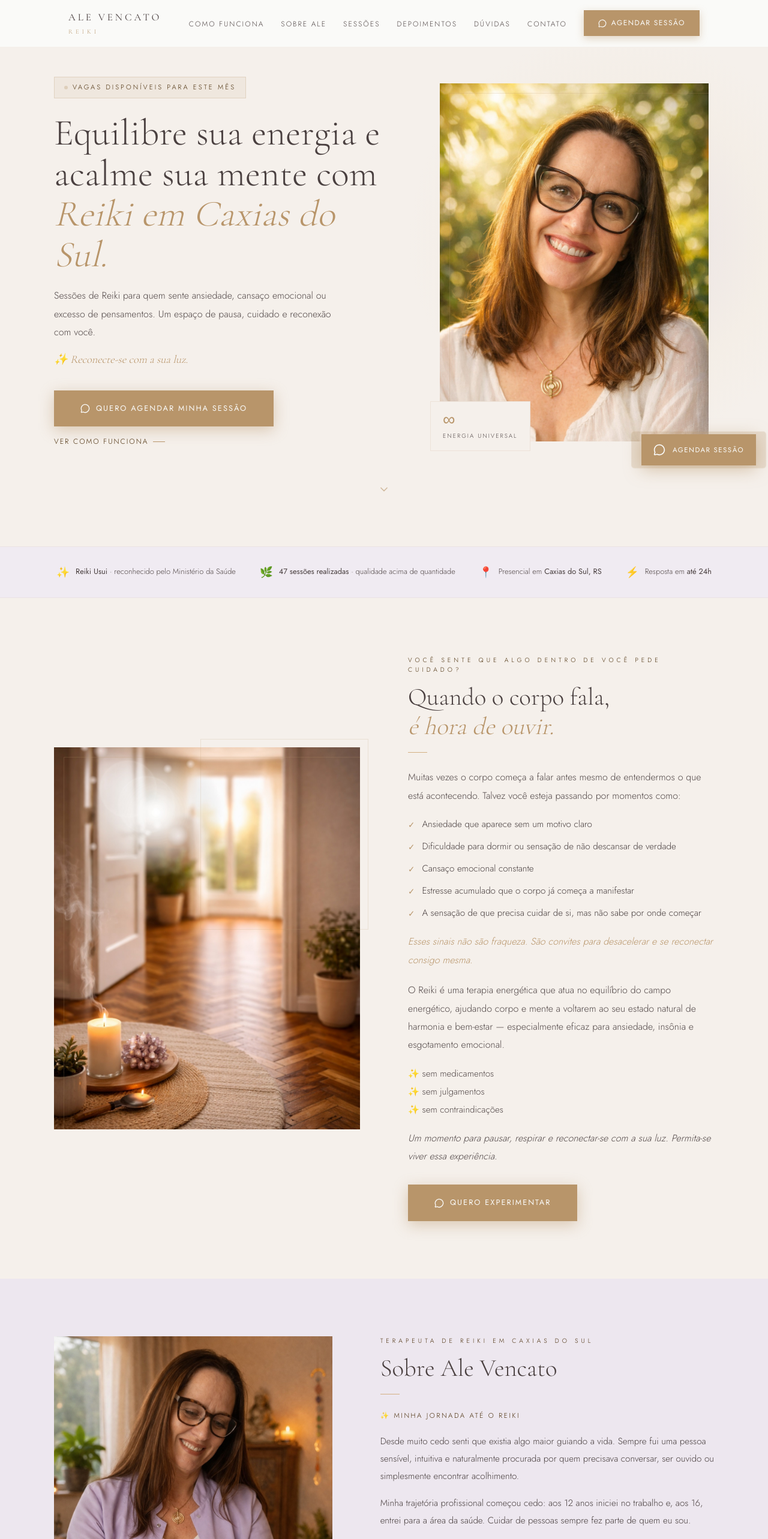
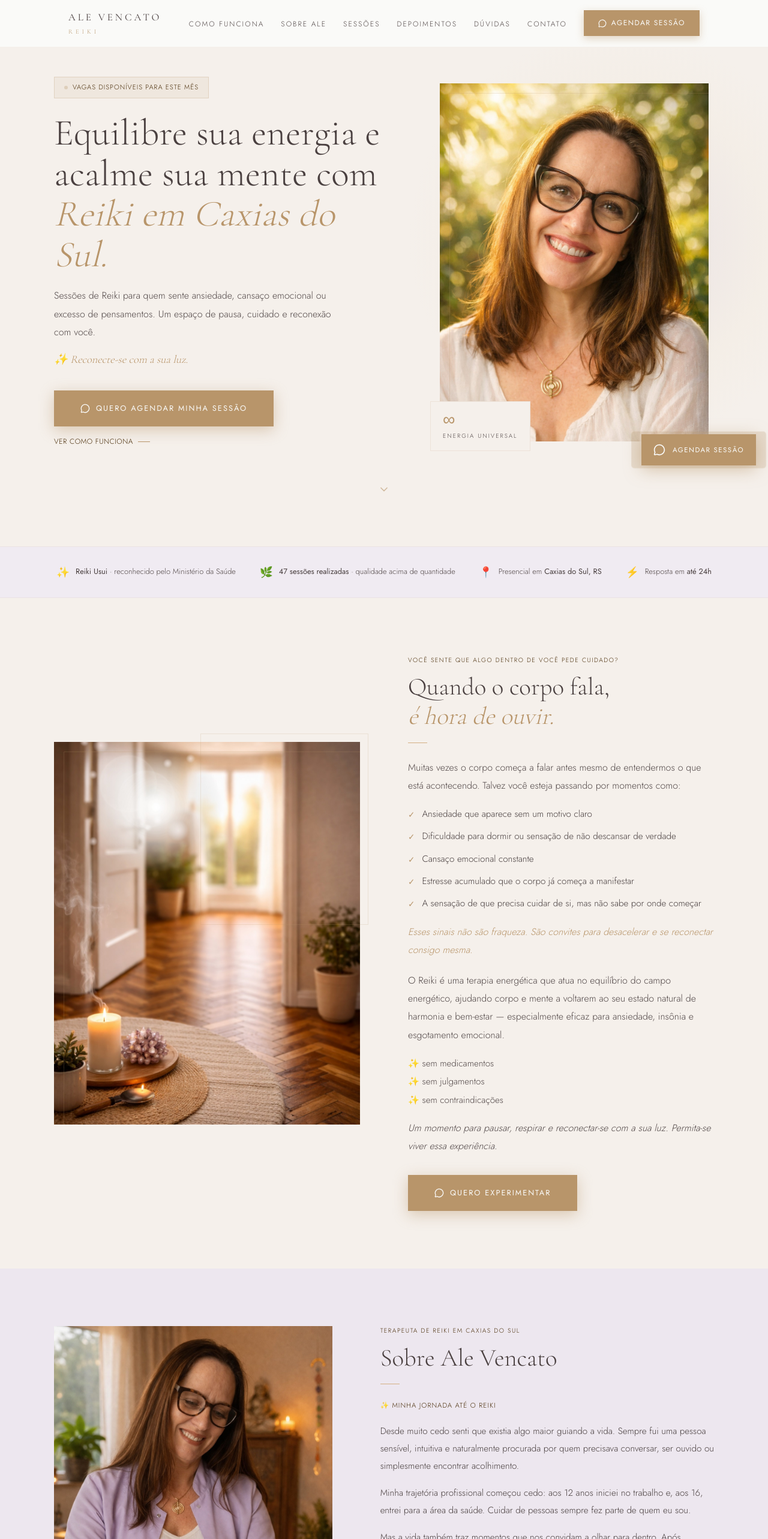
Before and after one commit to susiguerra1-pixel/alevencatoreiki, a Next.js app: page / in a window 1280 px wide. Shown: the top 2566 px of the page at 60% size. Built offline with nearby package versions, Linux system fonts and the light colour scheme.

Commit message:
fix: reduz espaçamento entre letras dos subtítulos uppercase
Co-Authored-By: Claude Sonnet 4.6 <noreply@anthropic.com>

```diff
--- a/src/components/ComoFunciona.tsx
+++ b/src/components/ComoFunciona.tsx
@@ -38,7 +38,7 @@ export default function ComoFunciona() {
         {/* Conteúdo */}
         <AnimatedSection delay={0.15}>
           <div>
-            <p className="text-[0.65rem] tracking-[5px] uppercase text-[#4A2E0A] mb-3 font-light">
+            <p className="text-[0.65rem] tracking-[1.5px] uppercase text-[#4A2E0A] mb-3 font-light">
               Você sente que algo dentro de você pede cuidado?
             </p>
             <h2 className="font-cormorant text-[clamp(2rem,3.2vw,3rem)] font-light text-[#4A4040] leading-[1.2] mb-0">
--- a/src/components/Contato.tsx
+++ b/src/components/Contato.tsx
@@ -98,7 +98,7 @@ export default function Contato() {
         {/* Header */}
         <AnimatedSection>
           <div className="mb-14">
-            <p className="text-[0.65rem] tracking-[5px] uppercase text-[#4A2E0A] mb-3 font-light">
+            <p className="text-[0.65rem] tracking-[1.5px] uppercase text-[#4A2E0A] mb-3 font-light">
               Fale comigo
             </p>
             <h2 className="font-cormorant text-[clamp(2rem,3.2vw,3rem)] font-light text-[#4A4040] leading-[1.2]">
@@ -127,7 +127,7 @@ export default function Contato() {
                     {item.icon}
                   </div>
                   <div>
-                    <h4 className="text-[0.62rem] tracking-[3px] uppercase text-[#4A2E0A] mb-1.5 font-light">
+                    <h4 className="text-[0.62rem] tracking-[1px] uppercase text-[#4A2E0A] mb-1.5 font-light">
                       {item.label}
                     </h4>
                     {item.content}
--- a/src/components/FAQ.tsx
+++ b/src/components/FAQ.tsx
@@ -45,7 +45,7 @@ export default function FAQ() {
         {/* Header */}
         <AnimatedSection>
           <div className="text-center mb-14">
-            <p className="text-[0.65rem] tracking-[5px] uppercase text-[#4A2E0A] mb-3 font-light">
+            <p className="text-[0.65rem] tracking-[1.5px] uppercase text-[#4A2E0A] mb-3 font-light">
               Dúvidas frequentes
             </p>
             <h2 className="font-cormorant text-[clamp(2rem,3.2vw,3rem)] font-light text-[#4A4040] leading-[1.2]">
--- a/src/components/FinalCTA.tsx
+++ b/src/components/FinalCTA.tsx
@@ -12,11 +12,11 @@ export default function FinalCTA() {
       <AnimatedSection>
         <div className="relative z-10 max-w-[620px] mx-auto">
           {/* Escassez */}
-          <div className="inline-block bg-[rgba(184,149,106,0.2)] border border-[rgba(184,149,106,0.3)] px-5 py-1.5 text-[0.68rem] tracking-[3px] uppercase text-[#4A2E0A] mb-6 font-light">
+          <div className="inline-block bg-[rgba(184,149,106,0.2)] border border-[rgba(184,149,106,0.3)] px-5 py-1.5 text-[0.68rem] tracking-[1px] uppercase text-[#4A2E0A] mb-6 font-light">
             🌿 Vagas limitadas por mês
           </div>
 
-          <p className="text-[0.65rem] tracking-[5px] uppercase text-[#4A2E0A] mb-3 font-light">
+          <p className="text-[0.65rem] tracking-[1.5px] uppercase text-[#4A2E0A] mb-3 font-light">
             Não deixe para depois
           </p>
 
--- a/src/components/Hero.tsx
+++ b/src/components/Hero.tsx
@@ -25,7 +25,7 @@ export default function Hero() {
               {/* Badge */}
               <div className="inline-flex items-center gap-2 bg-[rgba(184,149,106,0.1)] border border-[rgba(184,149,106,0.25)] px-4 py-2 mb-4 md:mb-6">
                 <span className="inline-block w-1.5 h-1.5 rounded-full bg-[#B8956A] animate-pulse-gold" />
-                <span className="text-[0.7rem] tracking-[3px] uppercase text-[#4A2E0A] font-light">
+                <span className="text-[0.7rem] tracking-[1px] uppercase text-[#4A2E0A] font-light">
                   Vagas disponíveis para este mês
                 </span>
               </div>
@@ -58,7 +58,7 @@ export default function Hero() {
                 </a>
                 <a
                   href="#sobre"
-                  className="btn-secondary-line text-[0.75rem] tracking-[2px] uppercase text-[#4A2E0A] font-light hover:opacity-80 transition-opacity duration-300 flex items-center"
+                  className="btn-secondary-line text-[0.75rem] tracking-[0.5px] uppercase text-[#4A2E0A] font-light hover:opacity-80 transition-opacity duration-300 flex items-center"
                 >
                   Ver como funciona
                 </a>
--- a/src/components/OqueEReiki.tsx
+++ b/src/components/OqueEReiki.tsx
@@ -5,7 +5,7 @@ export default function OqueEReiki() {
     <section id="oque" className="bg-[#F3EEF5] py-24 px-[6%]">
       <div className="max-w-[900px] mx-auto text-center">
         <AnimatedSection>
-          <p className="text-[0.65rem] tracking-[5px] uppercase text-[#4A2E0A] mb-3 font-light">
+          <p className="text-[0.65rem] tracking-[1.5px] uppercase text-[#4A2E0A] mb-3 font-light">
             Entenda a técnica
           </p>
           <h2 className="font-cormorant text-[clamp(2rem,3.2vw,3rem)] font-light text-[#4A4040] leading-[1.2]">
--- a/src/components/Sessoes.tsx
+++ b/src/components/Sessoes.tsx
@@ -55,7 +55,7 @@ export default function Sessoes() {
         {/* Header */}
         <AnimatedSection>
           <div className="text-center mb-14">
-            <p className="text-[0.65rem] tracking-[5px] uppercase text-[#4A2E0A] mb-3 font-light">
+            <p className="text-[0.65rem] tracking-[1.5px] uppercase text-[#4A2E0A] mb-3 font-light">
               Como posso te ajudar
             </p>
             <h2 className="font-cormorant text-[clamp(2rem,3.2vw,3rem)] font-light text-[#4A4040] leading-[1.2]">
@@ -81,7 +81,7 @@ export default function Sessoes() {
                 {/* Badge "opção mais escolhida" */}
                 {s.featured && (
                   <div className="inline-flex items-center gap-1.5 mb-4 self-start">
-                    <span className="text-[0.62rem] tracking-[2px] uppercase text-[#4A2E0A] border border-[rgba(184,149,106,0.4)] px-3 py-1 font-light">
+                    <span className="text-[0.62rem] tracking-[0.5px] uppercase text-[#4A2E0A] border border-[rgba(184,149,106,0.4)] px-3 py-1 font-light">
                       ⭐ {s.featuredLabel}
                     </span>
                   </div>
--- a/src/components/SobreAle.tsx
+++ b/src/components/SobreAle.tsx
@@ -31,7 +31,7 @@ export default function SobreAle() {
         {/* Conteúdo */}
         <AnimatedSection delay={0.15}>
           <div>
-            <p className="text-[0.65rem] tracking-[5px] uppercase text-[#4A2E0A] mb-3 font-light">
+            <p className="text-[0.65rem] tracking-[1.5px] uppercase text-[#4A2E0A] mb-3 font-light">
               Terapeuta de Reiki em Caxias do Sul
             </p>
             <h2 className="font-cormorant text-[clamp(2rem,3.2vw,3rem)] font-light text-[#4A4040] leading-[1.2]">
@@ -39,7 +39,7 @@ export default function SobreAle() {
             </h2>
             <div className="gold-line" />
 
-            <p className="text-[0.72rem] tracking-[2.5px] uppercase text-[#4A2E0A] mb-5 font-light">
+            <p className="text-[0.72rem] tracking-[1px] uppercase text-[#4A2E0A] mb-5 font-light">
               ✨ Minha jornada até o Reiki
             </p>
 
--- a/src/components/Testimonials.tsx
+++ b/src/components/Testimonials.tsx
@@ -19,7 +19,7 @@ export default function Testimonials() {
         {/* Header */}
         <AnimatedSection>
           <div className="text-center mb-14">
-            <p className="text-[0.65rem] tracking-[5px] uppercase text-[#4A2E0A] mb-3 font-light">
+            <p className="text-[0.65rem] tracking-[1.5px] uppercase text-[#4A2E0A] mb-3 font-light">
               Experiências reais
             </p>
             <h2 className="font-cormorant text-[clamp(2rem,3.2vw,3rem)] font-light text-[#4A4040] leading-[1.2]">
```
